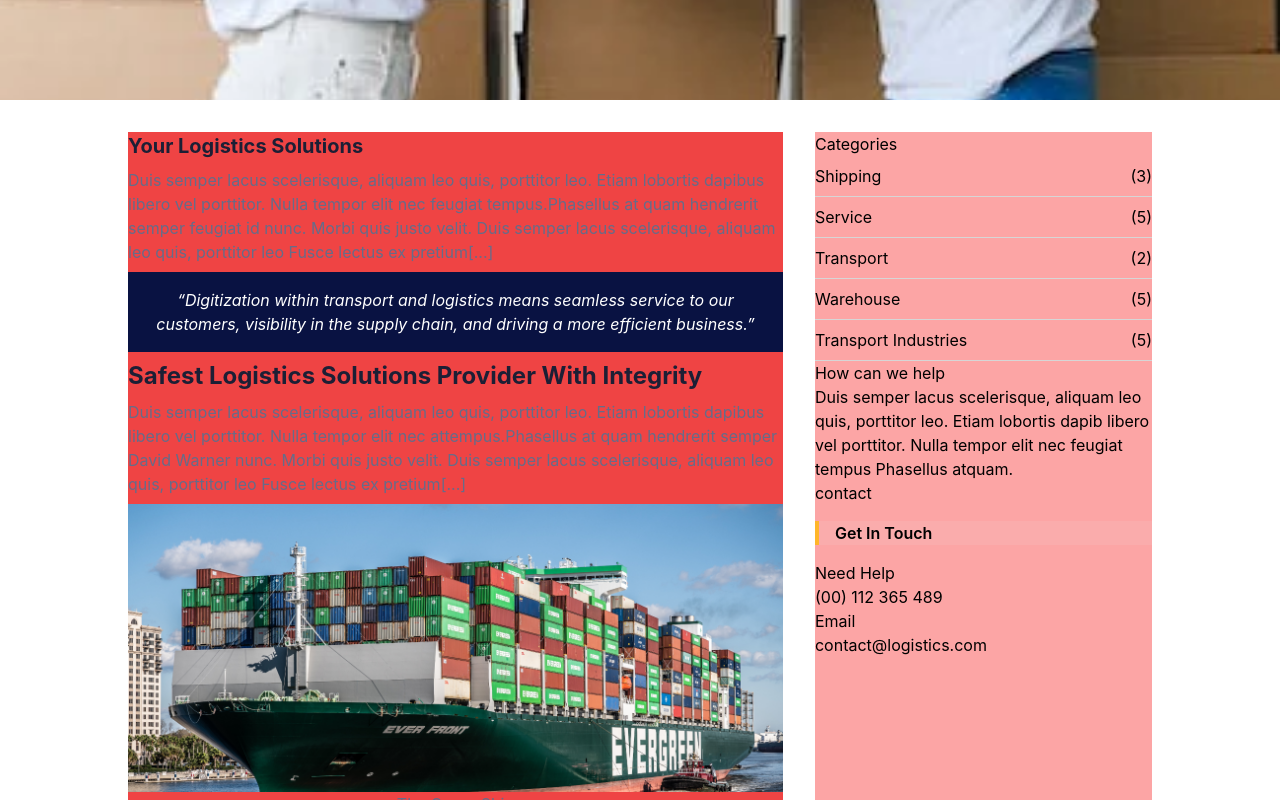
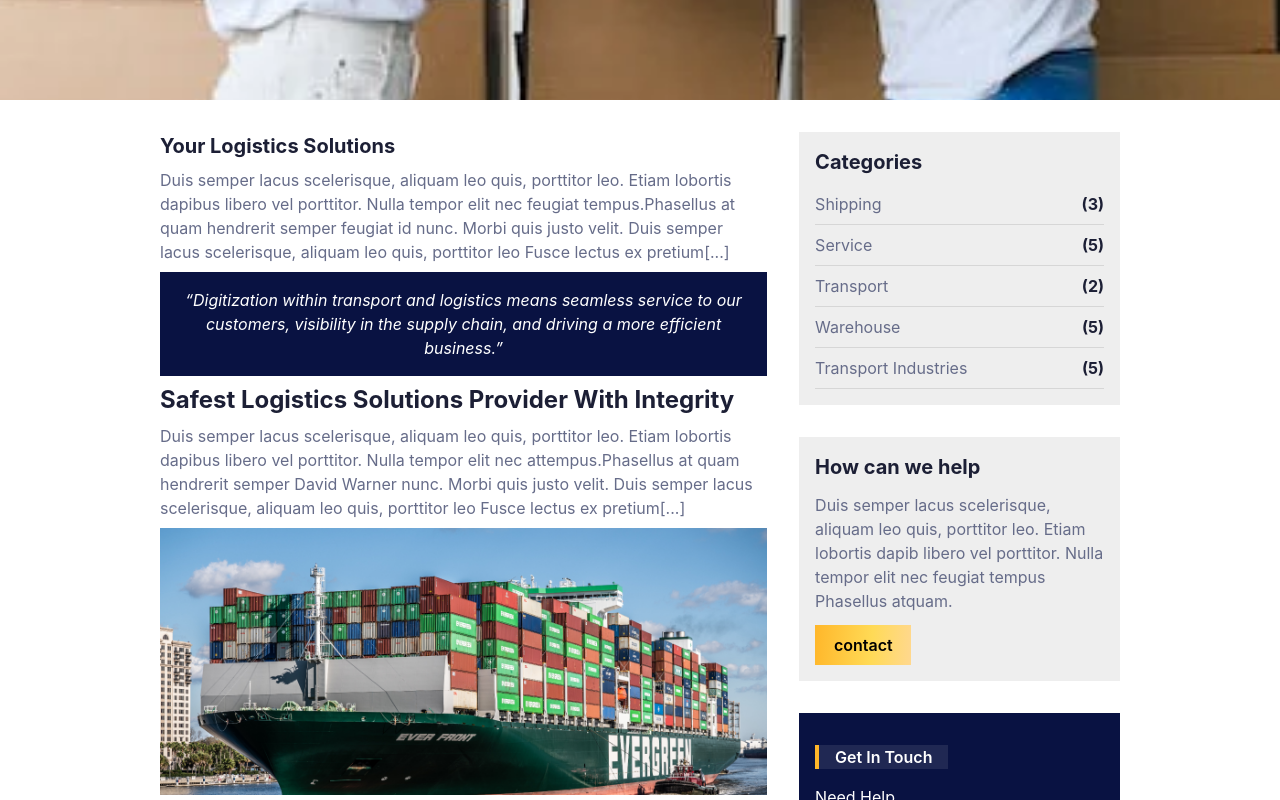
Before and after one commit to smartcollins/logistics, a React (Create React App) app: page /blog-info in a window 1280 px wide. Shown: the part 540-1340 px from the top of the page. Built offline with nearby package versions, Linux system fonts and the light colour scheme.

Commit message:
modifying BlogInfo

```diff
--- a/src/pages/BlogInfo.jsx
+++ b/src/pages/BlogInfo.jsx
@@ -11,8 +11,8 @@ const BlogInfo = ()=>{
     return(
         <div>
             <div>{news.slice(1, 2).map((item, idx) => <Banner key={idx} {...item} />)}</div>
-            <div className=' my-8 flex gap-8 w-[80%] mx-auto'>
-                <div className=' first-letter:capitalize space-y-2 bg-red-500'>
+            <div className=' my-8 flex gap-8 w-[75%] mx-auto'>
+                <div className=' first-letter:capitalize space-y-2'>
                     <p style={{color: color.darkTxt}} className=' capitalize text-xl font-bold'>your logistics solutions</p>
                     <p className=' text-[#666c89]'>Duis semper lacus scelerisque, aliquam leo quis, porttitor leo. Etiam lobortis dapibus libero vel porttitor. Nulla tempor elit nec feugiat tempus.Phasellus at quam hendrerit semper feugiat id nunc. Morbi quis justo velit. Duis semper lacus scelerisque, aliquam leo quis, porttitor leo Fusce lectus ex pretium[...]</p>
                     <p style={{background: color.blueBg}} className=' italic text-white p-4 text-center'>“Digitization within transport and logistics means seamless service to our customers, visibility in the supply chain, and driving a more efficient business.”</p>
@@ -36,42 +36,42 @@ const BlogInfo = ()=>{
                         <p className='text-[#666c89]'>Category : Shipping</p>
                     </div>
                 </div>
-                <div className='bg-red-300'>
-                    <div className='capitalize'>
-                        <p>categories</p>
+                <div className=' space-y-8'>
+                    <div style={{color: color.darkTxt}} className='capitalize bg-[#eeeeee] p-4'>
+                        <p className='text-xl font-bold mb-2'>categories</p>
                         <div className='flex items-center justify-between border-b border-[#d6d6d6] py-2'>
-                            <p>shipping</p>
-                            <p>(3)</p>
+                            <p className='text-[#666c89]'>shipping</p>
+                            <p className='font-bold'>(3)</p>
                         </div>
                         <div className='flex items-center justify-between border-b border-[#d6d6d6] py-2'>
-                            <p>service</p>
-                            <p>(5)</p>
+                            <p className='text-[#666c89]'>service</p>
+                            <p className='font-bold'>(5)</p>
                         </div>
                         <div className='flex items-center justify-between border-b border-[#d6d6d6] py-2'>
-                            <p>transport</p>
-                            <p>(2)</p>
+                            <p className='text-[#666c89]'>transport</p>
+                            <p className='font-bold'>(2)</p>
                         </div>
                         <div className='flex items-center justify-between border-b border-[#d6d6d6] py-2'>
-                            <p>warehouse</p>
-                            <p>(5)</p>
+                            <p className='text-[#666c89]'>warehouse</p>
+                            <p className='font-bold'>(5)</p>
                         </div>
                         <div className='flex items-center justify-between border-b border-[#d6d6d6] py-2'>
-                            <p>transport industries</p>
-                            <p>(5)</p>
+                            <p className='text-[#666c89]'>transport industries</p>
+                            <p className='font-bold'>(5)</p>
                         </div>
                     </div>
-                    <div className=' first-letter:capitalize'>
-                        <p>how can we help</p>
-                        <p>Duis semper lacus scelerisque, aliquam leo quis, porttitor leo. Etiam lobortis dapib libero vel porttitor. Nulla tempor elit nec feugiat tempus Phasellus atquam.</p>
-                        <button>contact</button>
+                    <div className=' first-letter:capitalize bg-[#eeeeee] p-4 space-y-3'>
+                        <p style={{color: color.darkTxt}} className='text-xl font-bold'>how can we help</p>
+                        <p className='text-[#666c89]'>Duis semper lacus scelerisque, aliquam leo quis, porttitor leo. Etiam lobortis dapib libero vel porttitor. Nulla tempor elit nec feugiat tempus Phasellus atquam.</p>
+                        <button style={{ background: `linear-gradient(94.06deg, ${color.grdt} -1.21%, ${color.grdt2} 58.66%, ${color.grdt3} 116.84%)` }} className='py-2 text-black w-1/3 font-semibold'>contact</button>
                     </div>
-                    <div className=' capitalize'>
+                    <div style={{background: color.blueBg, color: 'white'}} className=' capitalize space-y-4 p-4'>
                         <div>
-                            <Caption txt={'get in touch'}/>
+                            <div className='w-fit'><Caption txt={'get in touch'}/></div>
                             <p>need help</p>
                             <p>(00) 112 365 489</p>
                         </div>
-                        <div>
+                        <div className='border-t border-[#1d2342] pt-4'>
                             <p>email</p>
                             <p className=' normal-case'>contact@logistics.com</p>
                         </div>
```
